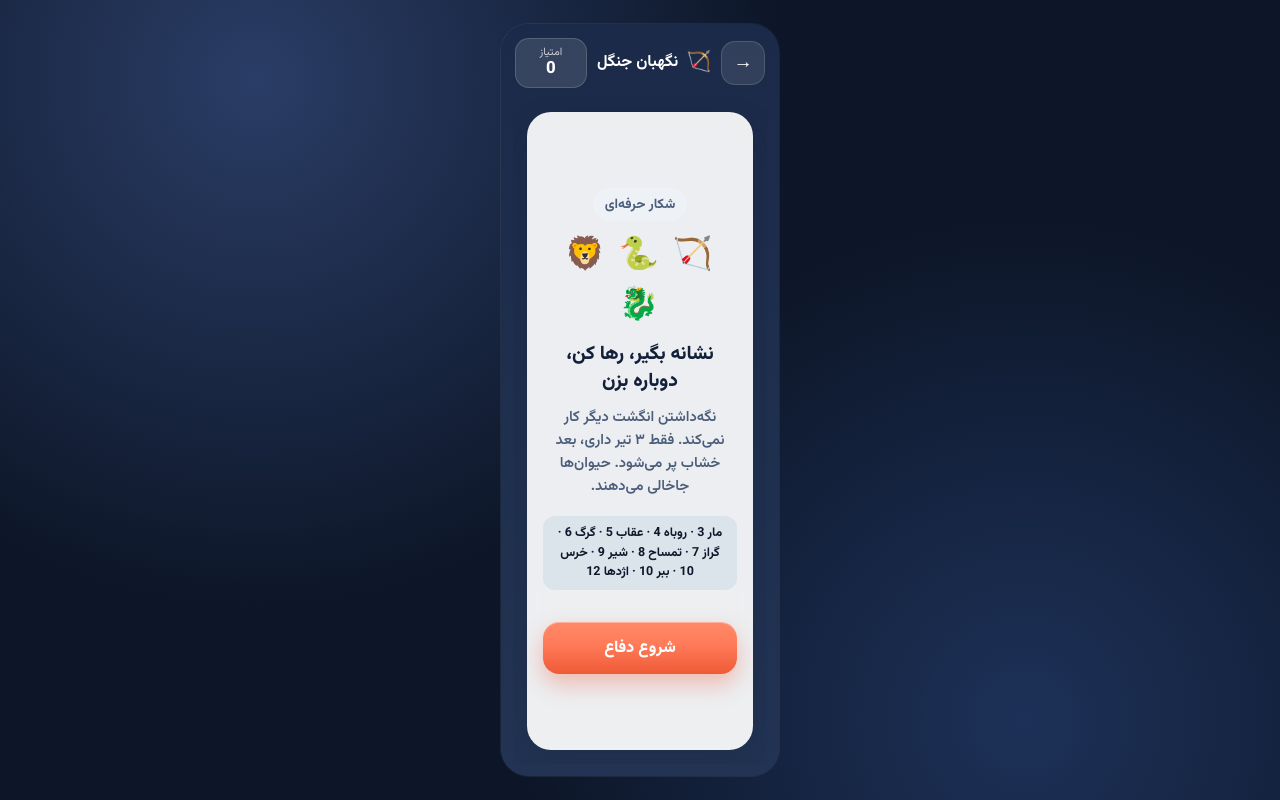
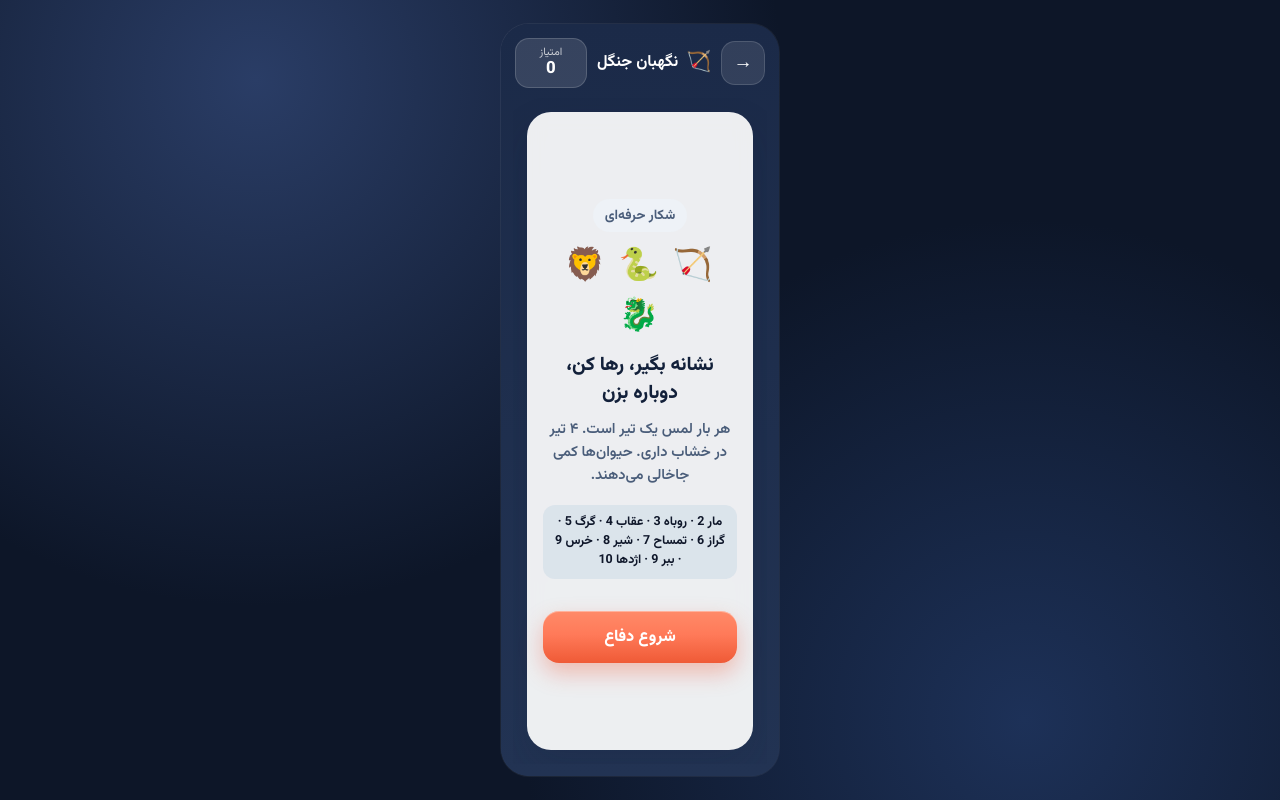
Before and after one commit to hidarshoja/game-new, a React (Vite) app: page /games/beast-hunt in a window 1280 px wide. Built offline with nearby package versions, Linux system fonts and the light colour scheme.

Commit message:
Update BeastHunt gameplay mechanics: Adjusted beast attributes for improved balance, increased magazine size to 4, and refined shooting and dodge mechanics. Enhanced hint text and gameplay instructions for better user experience.

```diff
--- a/src/games/BeastHunt.jsx
+++ b/src/games/BeastHunt.jsx
@@ -169,7 +169,7 @@ export default function BeastHunt() {
             <div className="beast-intro" aria-hidden="true">🏹 🐍 🦁 🐉</div>
             <h2 className="level-panel__title">نشانه بگیر، رها کن، دوباره بزن</h2>
             <p className="level-panel__meta">
-              نگه‌داشتن انگشت دیگر کار نمی‌کند. فقط ۳ تیر داری، بعد خشاب پر می‌شود. حیوان‌ها جاخالی می‌دهند.
+              هر بار لمس یک تیر است. ۴ تیر در خشاب داری. حیوان‌ها کمی جاخالی می‌دهند.
             </p>
             <p className="beast-roster-line">
               {BEASTS.map((b) => `${b.name} ${b.hits}`).join(' · ')}
@@ -235,7 +235,7 @@ export default function BeastHunt() {
             >
               🏹 شلیک
             </button>
-            <p className="beast-hint">لمس = نشانه · رها کن و دوباره بزن · ۳ تیر در خشاب</p>
+            <p className="beast-hint">لمس = نشانه · رها کن و دوباره بزن · ۴ تیر در خشاب</p>
           </div>
         )}
         {phase === 'over' && (
--- a/src/games/beastHuntLogic.js
+++ b/src/games/beastHuntLogic.js
@@ -1,26 +1,26 @@
 /** ۱۰ مرحله پایه */
 export const BEASTS = [
-  { id: 'snake', name: 'مار', hits: 3, speed: 20, accent: '#16a34a', dodge: 1.45 },
-  { id: 'fox', name: 'روباه', hits: 4, speed: 22, accent: '#ea580c', dodge: 1.65 },
-  { id: 'eagle', name: 'عقاب', hits: 5, speed: 25, accent: '#92400e', dodge: 1.85 },
-  { id: 'wolf', name: 'گرگ', hits: 6, speed: 23, accent: '#57534e', dodge: 1.4 },
-  { id: 'boar', name: 'گراز', hits: 7, speed: 19, accent: '#78716c', dodge: 1.05 },
-  { id: 'croc', name: 'تمساح', hits: 8, speed: 17, accent: '#166534', dodge: 0.95 },
-  { id: 'lion', name: 'شیر', hits: 9, speed: 21, accent: '#ca8a04', dodge: 1.35 },
-  { id: 'bear', name: 'خرس', hits: 10, speed: 16, accent: '#78350f', dodge: 0.9 },
-  { id: 'tiger', name: 'ببر', hits: 10, speed: 24, accent: '#f97316', dodge: 1.7 },
-  { id: 'dragon', name: 'اژدها', hits: 12, speed: 15, accent: '#7c3aed', dodge: 1.5 },
+  { id: 'snake', name: 'مار', hits: 2, speed: 15, accent: '#16a34a', dodge: 0.95 },
+  { id: 'fox', name: 'روباه', hits: 3, speed: 16, accent: '#ea580c', dodge: 1.1 },
+  { id: 'eagle', name: 'عقاب', hits: 4, speed: 18, accent: '#92400e', dodge: 1.25 },
+  { id: 'wolf', name: 'گرگ', hits: 5, speed: 16, accent: '#57534e', dodge: 1 },
+  { id: 'boar', name: 'گراز', hits: 6, speed: 14, accent: '#78716c', dodge: 0.75 },
+  { id: 'croc', name: 'تمساح', hits: 7, speed: 13, accent: '#166534', dodge: 0.7 },
+  { id: 'lion', name: 'شیر', hits: 8, speed: 15, accent: '#ca8a04', dodge: 0.95 },
+  { id: 'bear', name: 'خرس', hits: 9, speed: 12, accent: '#78350f', dodge: 0.65 },
+  { id: 'tiger', name: 'ببر', hits: 9, speed: 17, accent: '#f97316', dodge: 1.15 },
+  { id: 'dragon', name: 'اژدها', hits: 10, speed: 11, accent: '#7c3aed', dodge: 1 },
 ]
 
 export const STAGES_PER_LEVEL = BEASTS.length
-export const MAG_SIZE = 3
+export const MAG_SIZE = 4
 
 export function hitsFor(beast, level) {
-  return beast.hits + (level - 1) * 2
+  return beast.hits + (level - 1)
 }
 
 export function speedFor(beast, level) {
-  return beast.speed * (1 + (level - 1) * 0.28)
+  return beast.speed * (1 + (level - 1) * 0.16)
 }
 
 export function createHunt() {
@@ -54,7 +54,7 @@ export function spawnStage(state, width) {
     id: beast.id,
     name: beast.name,
     accent: beast.accent,
-    dodge: beast.dodge * (1 + (level - 1) * 0.12),
+    dodge: beast.dodge * (1 + (level - 1) * 0.06),
     maxHp: hitsFor(beast, level),
     hp: hitsFor(beast, level),
     speed: speedFor(beast, level),
@@ -101,7 +101,7 @@ export function shoot(state, heroX, heroY) {
   if (state.reload > 0) return false
   if (state.cooldown > 0) return false
   if (state.ammo <= 0) {
-    state.reload = 1.35
+    state.reload = 0.85
     state.ammo = 0
     return false
   }
@@ -117,11 +117,11 @@ export function shoot(state, heroX, heroY) {
     life: 1.25,
   })
   state.ammo -= 1
-  state.cooldown = 0.48
-  state.bloom = Math.min(1.35, state.bloom + 0.42)
+  state.cooldown = 0.32
+  state.bloom = Math.min(0.7, state.bloom + 0.18)
   state.mustRelease = true
-  state.shake = Math.min(8, state.shake + 3)
-  if (state.ammo <= 0) state.reload = 1.35
+  state.shake = Math.min(6, state.shake + 2)
+  if (state.ammo <= 0) state.reload = 0.85
   return true
 }
 
@@ -130,7 +130,7 @@ export function onPointerRelease(state) {
 }
 
 function pickDodge(beast, height) {
-  const amp = 58 * beast.dodge
+  const amp = 36 * beast.dodge
   const picks = [-amp, -amp * 0.65, -amp * 0.3, amp * 0.3, amp * 0.65, amp]
   let next = picks[Math.floor(Math.random() * picks.length)]
   if (Math.abs(next - beast.yOff) < 18) next = -Math.sign(beast.yOff || 1) * amp * 0.8
@@ -192,29 +192,29 @@ export function updateHunt(state, dt, width, height, heroX, heroY) {
 
   beast.x -= beast.speed * dt
   // حرکت موجی اضافه برای غیرقابل پیش‌بینی بودن
-  const weaveAmp = 10 * beast.dodge
+  const weaveAmp = 5 * beast.dodge
   beast.dodgeT -= dt
 
   for (const b of state.bullets) {
     if (b.life <= 0) continue
     const dx = beast.x - b.x
-    if (dx > 15 && dx < 200) {
+    if (dx > 30 && dx < 130) {
       const t = dx / Math.max(60, b.vx)
       const futureY = b.y + b.vy * t
       const byNow = height * 0.56 + beast.yOff + Math.sin(beast.weave) * weaveAmp
-      if (Math.abs(futureY - byNow) < 48) {
+      if (Math.abs(futureY - byNow) < 28 && Math.random() < 0.45) {
         beast.yTarget = futureY < byNow
-          ? beast.yOff + (55 + Math.random() * 25) * beast.dodge
-          : beast.yOff - (55 + Math.random() * 25) * beast.dodge
-        beast.yTarget = Math.max(-height * 0.2, Math.min(height * 0.16, beast.yTarget))
-        beast.dodgeT = 0.28 + Math.random() * 0.2
+          ? beast.yOff + 28 * beast.dodge
+          : beast.yOff - 28 * beast.dodge
+        beast.yTarget = Math.max(-height * 0.16, Math.min(height * 0.14, beast.yTarget))
+        beast.dodgeT = 0.45
         break
       }
     }
   }
 
   if (beast.dodgeT <= 0) pickDodge(beast, height)
-  const dodgeSpeed = 210 * beast.dodge
+  const dodgeSpeed = 120 * beast.dodge
   if (beast.yOff < beast.yTarget) beast.yOff = Math.min(beast.yTarget, beast.yOff + dodgeSpeed * dt)
   if (beast.yOff > beast.yTarget) beast.yOff = Math.max(beast.yTarget, beast.yOff - dodgeSpeed * dt)
 
@@ -227,17 +227,17 @@ export function updateHunt(state, dt, width, height, heroX, heroY) {
     if (beast.fireT <= 0 && beast.x < width * 0.9) {
       const mouthX = beast.x - 92
       const mouthY = by - 10
-      for (let i = 0; i < 3; i += 1) {
+      for (let i = 0; i < 2; i += 1) {
         state.flames.push({
           x: mouthX - i * 6,
-          y: mouthY + (i - 1) * 8,
-          vx: -190 - state.level * 22 - i * 12,
-          vy: (i - 1) * 35 + (Math.random() - 0.5) * 20,
-          life: 1.5 - i * 0.1,
-          r: 11 + i * 3,
+          y: mouthY + (i - 0.5) * 10,
+          vx: -150 - state.level * 12 - i * 8,
+          vy: (i - 0.5) * 24,
+          life: 1.35,
+          r: 10 + i * 2,
         })
       }
-      beast.fireT = Math.max(0.7, 1.35 - state.level * 0.1)
+      beast.fireT = Math.max(1.15, 1.9 - state.level * 0.06)
       beast.chomp = 1
     }
     if (beast.chomp > 0) beast.chomp -= dt * 2
@@ -270,10 +270,10 @@ export function updateHunt(state, dt, width, height, heroX, heroY) {
 
   let hit = false
   // جعبه کوچک‌تر = سخت‌تر
-  const hitLeft = beast.x - 58
-  const hitRight = beast.x + 28
-  const hitTop = by - 28
-  const hitBottom = by + 26
+  const hitLeft = beast.x - 78
+  const hitRight = beast.x + 40
+  const hitTop = by - 42
+  const hitBottom = by + 38
 
   for (const b of state.bullets) {
     if (b.life <= 0) continue
@@ -282,9 +282,9 @@ export function updateHunt(state, dt, width, height, heroX, heroY) {
       beast.hp -= 1
       beast.hurt = 0.2
       hit = true
-      beast.yTarget = beast.yOff + (Math.random() > 0.5 ? 1 : -1) * (48 + Math.random() * 30) * beast.dodge
-      beast.yTarget = Math.max(-height * 0.2, Math.min(height * 0.16, beast.yTarget))
-      beast.dodgeT = 0.22
+      beast.yTarget = beast.yOff + (Math.random() > 0.5 ? 1 : -1) * 24 * beast.dodge
+      beast.yTarget = Math.max(-height * 0.16, Math.min(height * 0.14, beast.yTarget))
+      beast.dodgeT = 0.4
       for (let i = 0; i < 10; i += 1) {
         state.particles.push({
           x: b.x,
```
